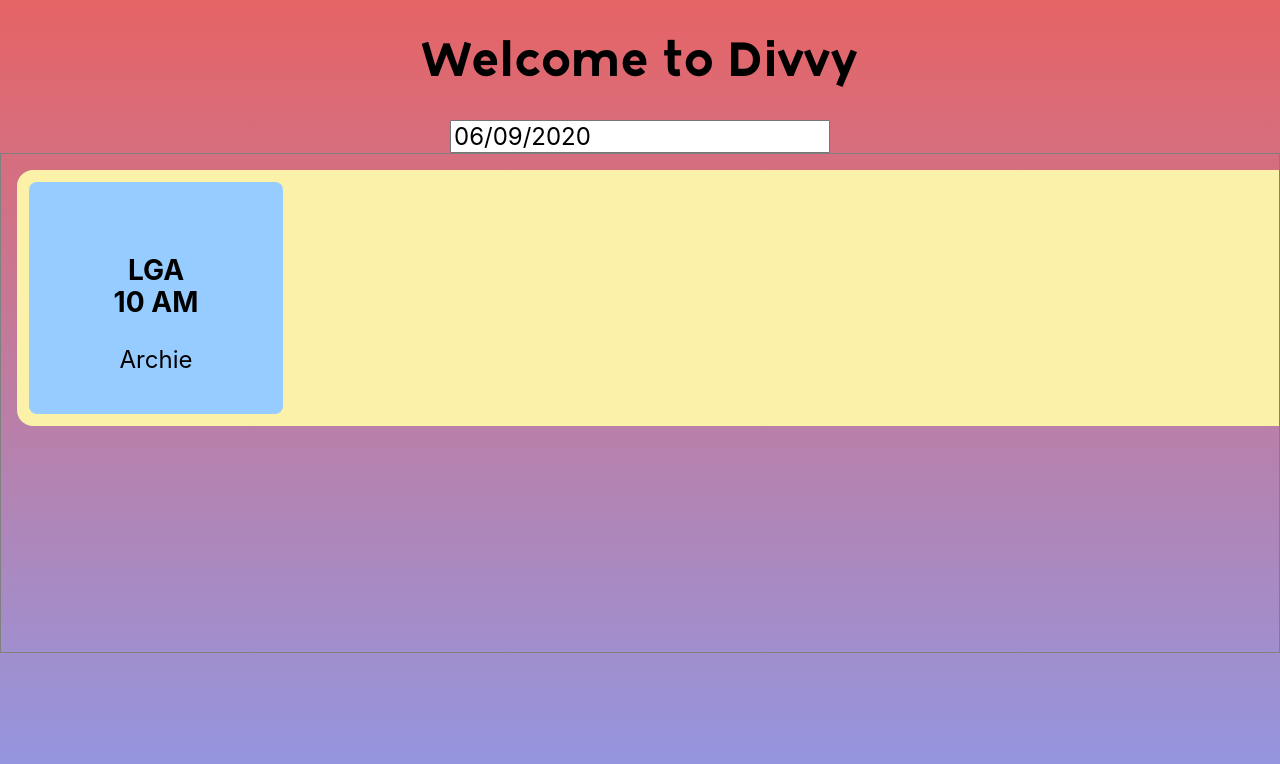
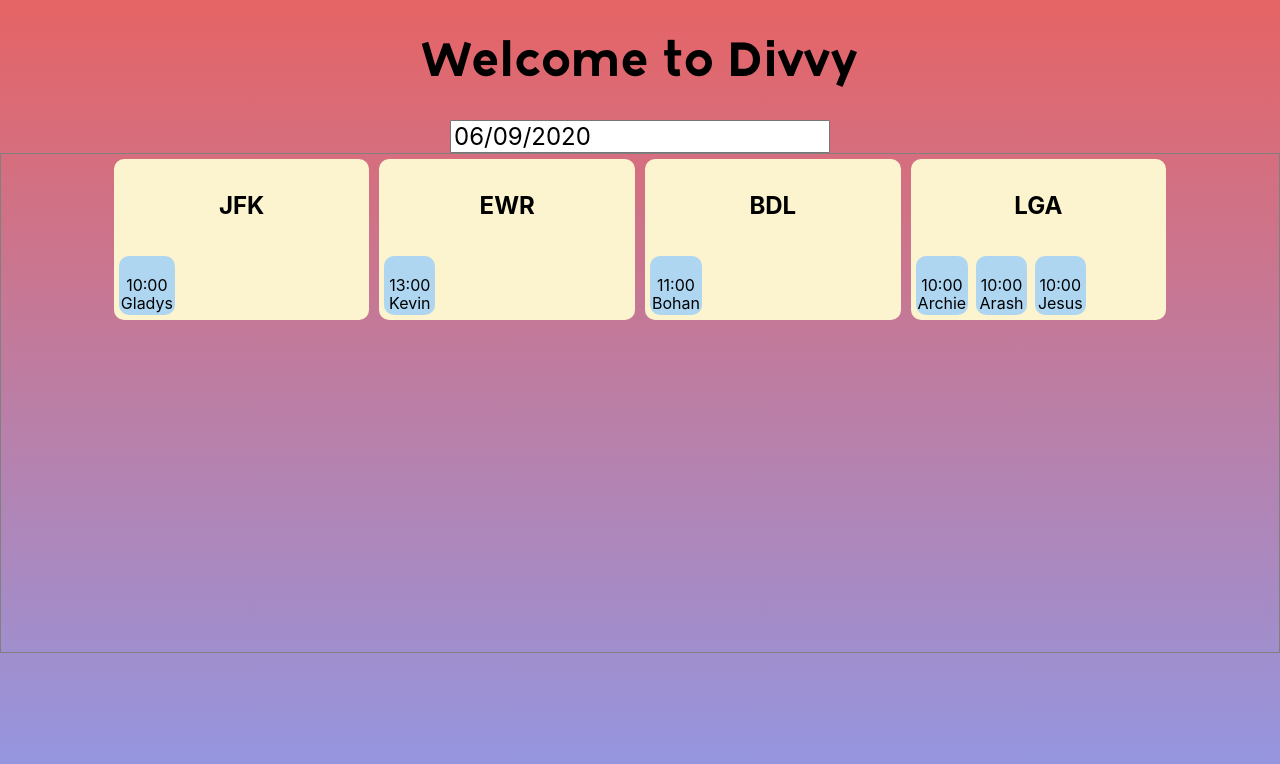
Before and after one commit to tiger-pillow/Divvy, a React (Create React App) app: page / in a window 1280 px wide. Shown: the top 764 px of the page. Built offline with nearby package versions, Linux system fonts and the light colour scheme.

Commit message:
changed some css styles

```diff
--- a/src/components/Basket.css
+++ b/src/components/Basket.css
@@ -0,0 +1,13 @@
+.basket{
+	background-color: #AED6F1;
+	display: table;
+	justify-content: center;
+	border-radius: 10px;
+	padding: 2px;
+	margin: 4px;
+	font-size: 1rem;
+
+}
+
+
+/*tc bg-light-blue fl w-19 br4 pa3 ma*/
--- a/src/components/Basket.js
+++ b/src/components/Basket.js
@@ -3,11 +3,12 @@
 
 function Basket (props) {
 	return (
-		<div className = 'tc bg-light-blue fl w-20 br3 pa3 ma2 grow'>
+		<div className = 'basket grow fl w-20'>
 			<img alt = '' src = '' />
 			<div>
-				<h3> {props.airport} <br></br> {props.time} </h3>
-				<p> {props.name }</p>
+				{props.time}
+				<br></br>
+				{props.name}
 			</div>
 
 		</div>
--- a/src/components/fakedata.js
+++ b/src/components/fakedata.js
@@ -1,43 +1,43 @@
 export const users = [
 {
 	id: 'jfk060110',
-	month: "5",
-	time: "10 AM",
+	month: "6",
+	time: "10:00",
 	name: 'Gladys',
 	airport: 'JFK'
 },
 {
 	id: 'ewr060110',
-	month: "5",
-	time: "10 AM",
+	month: "6",
+	time: "13:00",
 	name: 'Kevin',
 	airport: 'EWR'
 },
 {
 	id: 'bdl060110',
-	month: "5",
-	time: "10 AM",
+	month: "6",
+	time: "11:00",
 	name: 'Bohan',
 	airport: 'BDL'
 },
 {
 	id: 'lga060110',
 	month:"6",
-	time: "10 AM",
+	time: "10:00",
 	name: 'Archie',
 	airport: 'LGA'
 },
 {
 	id: 'lga060110',
-	month:"5",
-	time: "10 AM",
+	month:"6",
+	time: "10:00",
 	name: 'Arash',
 	airport: 'LGA'
 },
 {
 	id: 'lga060110',
-	month:"5",
-	time: "10 AM",
+	month:"6",
+	time: "10:00",
 	name: 'Jesus',
 	airport: 'LGA'
 }
--- a/src/containers/Airport.js
+++ b/src/containers/Airport.js
@@ -27,7 +27,6 @@
 
 function Block (props) {
 	const blocklist = users.filter(user => {
-		{console.log(user.month, props.date.getMonth())}
 		return (Number(user.month) === (props.date.getMonth()+1) && user.airport.toLowerCase() === props.name.toLowerCase())
 		})
 
--- /dev/null
+++ b/src/containers/Airport2.css
@@ -0,0 +1,14 @@
+.airportblock {
+	display : inline-block;
+	min-height: 100%;
+	min-width: 20%;
+	justify-content: center;
+	background-color: #FCF3CF;
+	padding: 1px;
+	margin: 5px;
+	border-radius: 10px
+
+}
+
+
+/*bg-light-yellow dib br4 pa1 ma3 grow */
--- a/src/containers/Airport2.js
+++ b/src/containers/Airport2.js
@@ -6,6 +6,7 @@
 import '../components/Basket.css';
 import {users, airports} from '../components/fakedata.js';
 import Scroll from '../components/Scroll';
+import './Airport2.css'
 
 class Airport2 extends Component {
 	constructor (props){
@@ -41,8 +42,7 @@
 	})
 
 	return (
-		<div className = "bg-light-yellow fl w-100 br4 pa1 ma3 grow">
-		{console.log("up airport", airports)}
+		<div >
 		{Airmaps}
 		</div>
 		);
@@ -56,9 +56,9 @@
 	const Basketmap = Userlist.map((name, i) => {
 		return <Basket id = {Userlist[i].id} name = {Userlist[i].name} time = {Userlist[i].time} airport = {Userlist[i].airport} />
 	})
-
 	return (
-		<div className = "">
+		<div className = "airportblock grow" >
+		<h4>{airport}</h4>
 		{Basketmap}
 		</div> );
 
```
